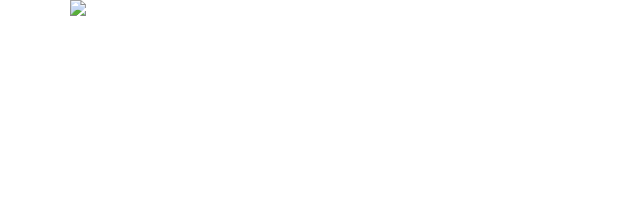
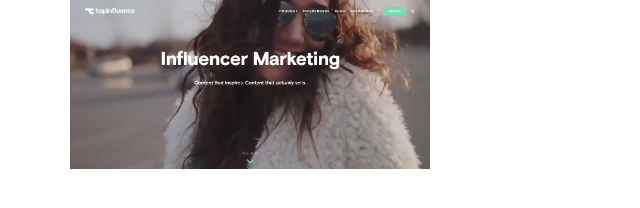
Before and after one commit to SethMuller9/SethMuller9.github.io, a plain HTML site: page index.html in a window 1280 px wide. Shown: the whole page, without its empty margins (0-640 px from the left). Drawn offline with nearby package versions, Linux system fonts and the light colour scheme.

Commit message:
index change

```diff
--- a/index.html
+++ b/index.html
@@ -11,7 +11,7 @@
      <div class="row">
           <div class="col-sm-4">
                <a href="https://www.tapinfluence.com/">
-                    <img class="img-responsive" src="images/TapInfluenceTile">
+                    <img class="img-responsive" src="images/TapInfluenceTile.png">
                </a>
           </div>
      </div>
```
Also changed, not shown: 1 other file.
